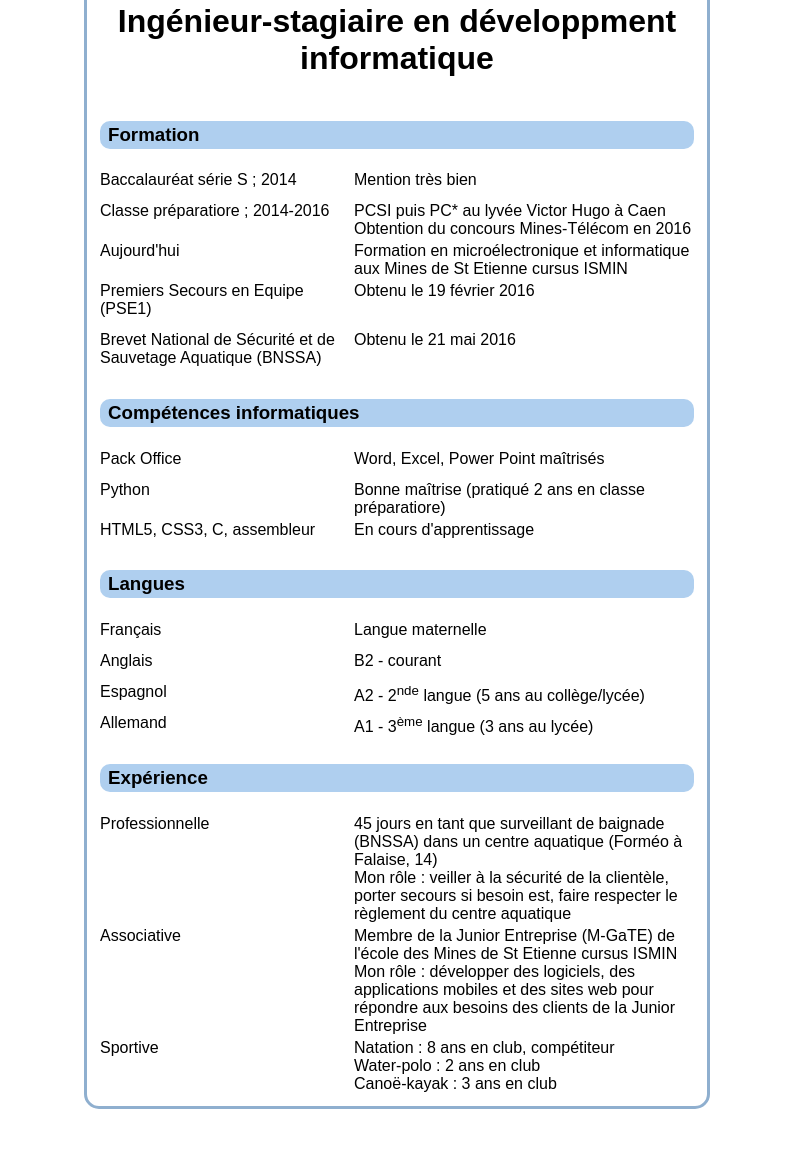
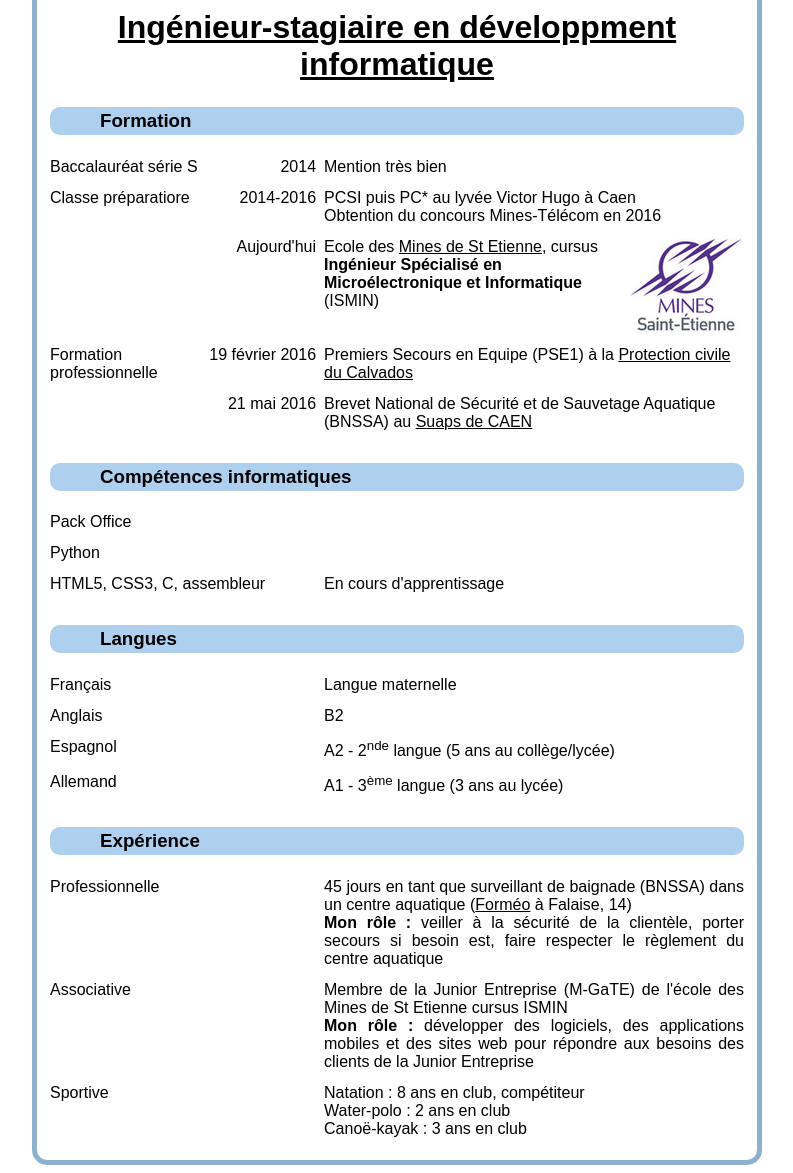
Before and after one commit to divayv/DIVAY_Valentin.github.io, a plain HTML site: page index.html in a window 1280 px wide. Shown: the part 305-1478 px from the top of the page, without its empty margins (243-1036 px from the left). Before the commit the page ends 1422 px from the top, so only its background shows below. Drawn offline with Linux system fonts and the light colour scheme.

Commit message:
premier comit

```diff
--- a/index.html
+++ b/index.html
@@ -15,9 +15,9 @@
 				<tr>
 					<td class="identite">
 						<div>
-							<h2 class="nom">Valentin Divay</h2>
+							<h2 class="nom">DIVAY Valentin</h2>
 							Les Fermes<br>
-							61 200<br>
+							61200<br>
 							Fontenai sur Orne<br><br>
 							06 48 77 80 87<br>
 							divayvalentin@gmail.com<br>
@@ -41,85 +41,92 @@
 
 		<table class="tableau">
 			<tr valign="top">
-				<td colspan="2"><h3>Formation</h3></td>
+				<td colspan="3"><h3>Formation</h3></td>
 			</tr>
 			<tr valign="top">
-				<td class="colonne1">Baccalauréat série S ; 2014</td>
-				<td class="colonne2">Mention très bien</td>
+				<td class="colonne1">Baccalauréat série S</td>
+				<td class="colonne2">2014</td>
+				<td class="colonne3">Mention très bien</td>
 			</tr>
 			<tr valign="top">
-				<td class="colonne1">Classe préparatiore ; 2014-2016</td>
-				<td class="colonne2">PCSI puis PC* au lyvée Victor Hugo à Caen<br>Obtention du concours Mines-Télécom en 2016</td>
+				<td class="colonne1">Classe préparatiore</td>
+				<td class="colonne2">2014-2016</td>
+				<td class="colonne3">PCSI puis PC* au lyvée Victor Hugo à Caen<br>Obtention du concours Mines-Télécom en 2016</td>
 			</tr>
 			<tr valign="top">
-				<td class="colonne1">Aujourd'hui</td>
-				<td class="colonne2">Formation en microélectronique et informatique<br>aux Mines de St Etienne cursus ISMIN</td>
+				<td class="colonne1"></td>
+				<td class="colonne2">Aujourd'hui</td>
+				<td class="colonne3" class="ne"><a href="http://www.mines-stetienne.fr/"><img src="Mines_St_Etienne_logo_reduit.png" alt="Logo des Mines de St Etienne" title ="Logo des mines de St Etienne" class="logo"></a>Ecole des <a href="http://www.mines-stetienne.fr/" >Mines de St Etienne</a>, cursus <strong>Ingénieur Spécialisé en Microélectronique et Informatique</strong> (ISMIN)</td>
 			</tr>
 			<tr valign="top">
-				<td class="colonne1">Premiers Secours en Equipe (PSE1)</td>
-				<td class="colonne2">Obtenu le 19 février 2016</td>
+				<td class="colonne1">Formation professionnelle</td>
+				<td class="colonne2">19 février 2016</td>
+				<td class="colonne3">Premiers Secours en Equipe (PSE1) à la <a href="http://protectioncivile14.fr/">Protection civile du Calvados</a></td>
 			</tr>
 			<tr valign="top">
-				<td class="colonne1">Brevet National de Sécurité et de <br> Sauvetage Aquatique (BNSSA)</td>
-				<td class="colonne2">Obtenu le 21 mai 2016</td>
+				<td class="colonne2"colspan="2" >21 mai 2016</td>
+				<td class="colonne3">Brevet National de Sécurité et de Sauvetage Aquatique (BNSSA) au <a href="http://www.unicaen.fr/suaps/">Suaps de CAEN</a></td>
 			</tr>
 
 			<tr valign="top">
-				<td colspan="2"><h3>Compétences informatiques</h3></td>
+				<td colspan="3"><h3>Compétences informatiques</h3></td>
 			</tr>
 			<tr valign="top">
-				<td class="colonne1">Pack Office</td>
-				<td class="colonne2">Word, Excel, Power Point maîtrisés</td>
+				<td class="colonne1" colspan="3">Pack Office</td>
 			</tr>
 			<tr valign="top">
-				<td class="colonne1">Python</td>
-				<td class="colonne2">Bonne maîtrise (pratiqué 2 ans en classe préparatiore)</td>
+				<td class="colonne1" colspan="3">Python</td>
 			</tr>
 			<tr valign="top">
-				<td class="colonne1">HTML5, CSS3, C, assembleur</td>
-				<td class="colonne2">En cours d'apprentissage</td>
+				<td class="colonne1" colspan="2">HTML5, CSS3, C, assembleur</td>
+				<td class="colonne3">En cours d'apprentissage</td>
 			</tr>
 
 			<tr valign="top">
-				<td colspan="2"><h3>Langues</h3></td>
+				<td colspan="3"><h3>Langues</h3></td>
 			</tr>
 			<tr valign="top">
-				<td class="colonne1">Français</td>
-				<td class="colonne2">Langue maternelle</td>
+				<td class="colonne1" colspan="2">Français</td>
+				<td class="colonne3">Langue maternelle</td>
 			</tr>
 			<tr valign="top">
-				<td class="colonne1">Anglais</td>
-				<td class="colonne2">B2 - courant</td>
+				<td class="colonne1" colspan="2">Anglais</td>
+				<td class="colonne3">B2</td>
 			</tr>
 			<tr valign="top">
-				<td class="colonne1">Espagnol</td>
-				<td class="colonne2">A2 - 2<sup>nde</sup> langue (5 ans au collège/lycée)</td>
+				<td class="colonne1" colspan="2">Espagnol</td>
+				<td class="colonne3">A2 - 2<sup>nde</sup> langue (5 ans au collège/lycée)</td>
 			</tr>
 			<tr valign="top">
-				<td class="colonne1">Allemand</td>
-				<td class="colonne2">A1 - 3<sup>ème</sup> langue (3 ans au lycée)</td>
+				<td class="colonne1" colspan="2">Allemand</td>
+				<td class="colonne3">A1 - 3<sup>ème</sup> langue (3 ans au lycée)</td>
 			</tr>
 
+			<div class="exp">
 			<tr valign="top">
-				<td colspan="2"><h3>Expérience</h3></td>
+				<td colspan="3"><h3>Expérience</h3></td>
 			</tr>
 			<tr valign="top">
 				<td class="colonne1">Professionnelle</td>
-				<td class="colonne2">45 jours en tant que surveillant de baignade (BNSSA) dans un centre aquatique (Forméo à Falaise, 14)<br>Mon rôle : veiller à la sécurité de la clientèle, porter secours si besoin est, faire respecter le règlement du centre aquatique</td>
+				<td class="colonne2"></td>
+				<td class="exp">45 jours en tant que surveillant de baignade (BNSSA) dans un centre aquatique (<a href="http://www.ca-formeo.fr/">Forméo</a> à Falaise, 14)<br><strong>Mon rôle :</strong> veiller à la sécurité de la clientèle, porter secours si besoin est, faire respecter le règlement du centre aquatique</td>
 			</tr>
 			<tr valign="top">
 				<td class="colonne1">Associative</td>
-				<td class="colonne2">
+				<td class="colonne2"></td>
+				<td class="exp">
 					Membre de la Junior Entreprise (M-GaTE) de l'école des Mines de St Etienne cursus ISMIN
-					<br>Mon rôle : développer des logiciels, des applications mobiles et des sites web pour répondre aux besoins des clients de la Junior Entreprise
+					<br><strong>Mon rôle :</strong> développer des logiciels, des applications mobiles et des sites web pour répondre aux besoins des clients de la Junior Entreprise
 				</td>
 			</tr>
 			<tr valign="top">
 				<td class="colonne1">Sportive</td>
-				<td class="colonne2">
+				<td class="colonne2"></td>
+				<td class="exp">
 					Natation : 8 ans en club, compétiteur<br>Water-polo : 2 ans en club<br>Canoë-kayak : 3 ans en club
 				</td>
 			</tr>
+			</div>
 		</table>
 	</div>
 </body>
--- a/style_CV2.css
+++ b/style_CV2.css
@@ -1,36 +1,46 @@
+header
+{
+	display: flex;
+	justify-content: space-around;
+	align-items: center;
+}
 h1
 {
 	text-align: center;
+	text-decoration: underline;
+	margin-bottom: -8px;
+}
+h3
+{
+	border-radius: 10px;
+	background-color: #AFCFEF;
+	padding-left: 50px;
+	padding-top: 3px;
+	padding-bottom: 3px;
+}
+a
+{
+	color:black;
+}
+table
+{
+	margin: auto;
 }
 .page
 {
 	display: flex;
 	flex-direction: column;
 	font-family: Arial;
-	width: 600px;
+	width: 700px;
 	margin: auto;
 	padding: 10px;
-	border: #8FAFCF solid 3px;
+	border: #8FAFCF solid 5px;
 	border-radius: 15px;
-}
-h3
-{
-	border-radius: 10px;
-	background-color: #AFCFEF;
-	padding-left: 8px;
-	padding-top: 3px;
-	padding-bottom: 3px;
 }
 .nom
 {
 	margin-top: -4px;
 	margin-bottom: 6px;
-}
-header
-{
-	display: flex;
-	justify-content: space-around;
-	align-items: center;
 }
 .identite
 {
@@ -39,26 +49,35 @@ header
 	padding-right: 20px;
 	border-radius: 10px;
 	background-color: #AFCFEF;
-	margin-right: 35px; ;
+}
+.photo
+{
+	border: #8FAFCF solid 5px;
+	border-radius: 10px;
+	margin-left: 25%;
 }
 .colonne1
 {
-	width:250px;
+	width:18%;
 	padding-bottom: 10px;
 }
 .colonne2
 {
-	padding-bottom: 10px
-
-	width: 200px;
+	width:14%;
+	text-align: right;
+	padding-right: 5px;
 }
-.photo
+.colonne3
 {
-	border: #8FAFCF solid 3px;
-	border-radius: 10px;
-	margin-left: 35px;
+	padding-bottom: 10px;
+	width: 50%;
 }
-table
+.logo
 {
-	margin: auto;
+	float: right;
 }
+.exp
+{
+	padding-bottom: 10px;
+	text-align: justify;
+}
```
Also changed, not shown: Mines_St_Etienne_logo.png (added), Mines_St_Etienne_logo_reduit.png (added).
